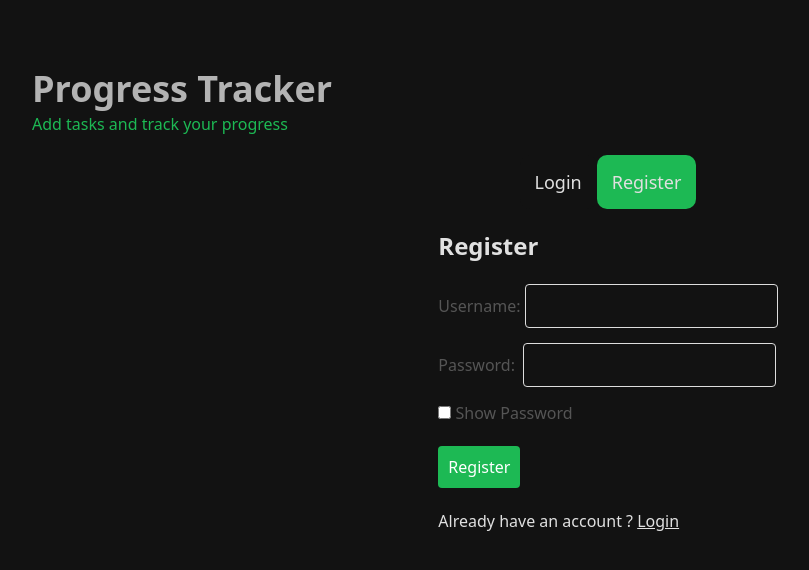
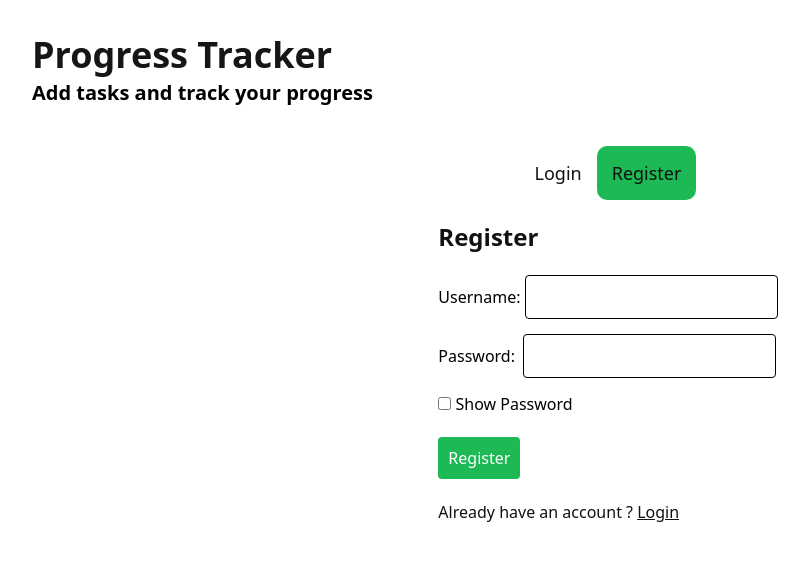
Before and after one commit to divyayush-v-20/Progress-Tracker, a plain HTML site: page index.html in a window 1280 px wide. Shown: the top 570 px of the page, without its empty margins (32-841 px from the left). Drawn offline with Linux system fonts and the light colour scheme.

Commit message:
flow_control_and_style_changes

```diff
--- /dev/null
+++ b/pages/main.js
@@ -0,0 +1 @@
+const currentUser = localStorage.getItem('currentUser');
--- a/scripts/index.js
+++ b/scripts/index.js
@@ -52,7 +52,7 @@ const saveData = (username, password) => {
     }
 
     let users = JSON.parse(localStorage.getItem('users')) || [];
-    if(users.some(user => user.username === username)){
+    if(users.some(user => decrypt(user.username) === username)){
         alert('User already exists!');
         return;
     }
@@ -66,6 +66,7 @@ const saveData = (username, password) => {
 
 const authenticateUser = (username, password) => {
     // encrypting the current username and password as they are stored in encrypted form in the storage
+    let tmp = username;
     username = encrypt(username);
     password = encrypt(password);
     let users = JSON.parse(localStorage.getItem('users')) || [];
@@ -73,6 +74,9 @@ const authenticateUser = (username, password) => {
     let user = users.find(user => user.username === username && user.password === password);
     if(user){
         alert('Login successful!');
+        localStorage.setItem('currentUser', tmp);
+        console.log('current user : ', localStorage.getItem('currentUser'));
+        window.location.href = 'pages/main.html';
     }
     else{
         alert('Invalid username or password');
--- a/styles/index.css
+++ b/styles/index.css
@@ -2,31 +2,33 @@
     margin : 0;
     padding : 0;
     font-family: system-ui, -apple-system, BlinkMacSystemFont, 'Segoe UI', Roboto, Oxygen, Ubuntu, Cantarell, 'Open Sans', 'Helvetica Neue', sans-serif;
-    background-color: #121212;
-    color : #e0e0e0;
+    color: #121212;
+    background-color : #fff;
 }
 body{
 
 }
 .head{
     position: relative;
-    margin-top : 5%;
+    margin-top : 30px;
     left : 5%;
 }
 .head h1{
-    color : #b3b3b3;
+    color : #171614;
     font-size : 36px;
     font-weight: 900;
     /* font-style: italic; */
 }
 .head p{
-    color : #1db954;
+    color : black;
+    font-weight: 600;
+    font-size : 20px;
 }
 .container{
     display : flex;
     flex-direction: column;
     position: relative;
-    top : 20px;
+    margin-top : 40px;
     /* width : 50%; */
     align-items: center;
     /* background-color: #171614; */
@@ -43,8 +45,8 @@ body{
     border-radius : 10px;
 }
 .container .tabs button:hover{
-    background-color: #b3b3b3;
-    color : white;
+    /* background-color: #333333; */
+    color : black;
 }
 .form-section{
     display:flex;
@@ -52,13 +54,13 @@ body{
     padding : 20px;
     label {
         margin-bottom: 5px;
-        color: #555;
+        color: black;
       }
 }
 input[type="text"], input[type="password"] {
     padding: 10px;
     margin-bottom: 15px;
-    border: 1px solid #ddd;
+    border: 1px solid #000000;
     border-radius: 4px;
     font-size: 16px;
 }
```
Also changed, not shown: index.html (+0 -1 lines), pages/main.html (+11 -0 lines).
